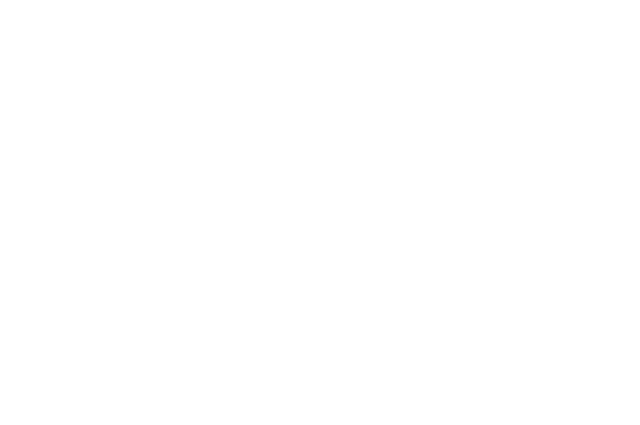
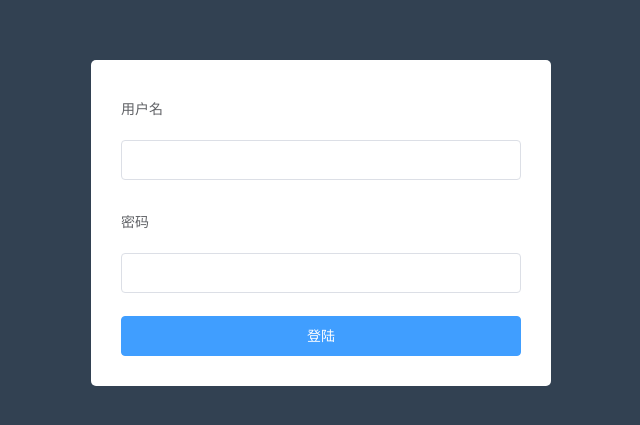
Before and after one commit to xiaole0218/mallmanager, a Vue app: page /#/login in a window 1280 px wide. Shown: the part 177-602 px from the top of the page, without its empty margins (319-959 px from the left). Built offline with nearby package versions, Linux system fonts and the light colour scheme.

Commit message:
登陆页面渲染-样式调整

```diff
--- a/index.html
+++ b/index.html
@@ -6,7 +6,9 @@
     <title>mallmanager</title>
   </head>
   <body>
-    <div id="app"></div>
+    <div id="app">
+
+    </div>
     <!-- built files will be auto injected -->
   </body>
 </html>
--- a/package.json
+++ b/package.json
@@ -10,6 +10,7 @@
     "build": "node build/build.js"
   },
   "dependencies": {
+    "element-ui": "^2.4.9",
     "vue": "^2.5.2",
     "vue-router": "^3.0.1"
   },
--- a/src/App.vue
+++ b/src/App.vue
@@ -11,5 +11,7 @@
 </script>
 
 <style>
-
+  #app{
+    height: 100%;
+  }
 </style>
--- /dev/null
+++ b/src/assets/css/index.css
@@ -0,0 +1,5 @@
+html, body {
+  height: 100%;
+  margin: 0;
+  padding: 0;
+}
--- a/src/main.js
+++ b/src/main.js
@@ -1,9 +1,12 @@
 // The Vue build version to load with the `import` command
 // (runtime-only or standalone) has been set in webpack.base.conf with an alias.
 import Vue from 'vue'
+import ElementUI from 'element-ui';
+import 'element-ui/lib/theme-chalk/index.css';
 import App from './App'
 import router from './router'
-
+import '@/assets/css/index.css'
+Vue.use(ElementUI);
 Vue.config.productionTip = false
 
 /* eslint-disable no-new */
--- /dev/null
+++ b/src/views/login.vue
@@ -0,0 +1,48 @@
+<template>
+<div class="login-wrap">
+  <el-form class="login-form" label-position="top" label-width="80px">
+    <el-form-item label="用户名">
+      <el-input v-model="formdata.username"></el-input>
+    </el-form-item>
+    <el-form-item label="密码">
+      <el-input v-model="formdata.password"></el-input>
+    </el-form-item>
+    <el-button class="login-button" type="primary">登陆</el-button>
+  </el-form>
+</div>
+</template>
+
+<script>
+    export default {
+        name: "login",
+      data() {
+          return {
+            formdata: {
+              username: '',
+              password: ''
+            }
+          }
+      }
+    }
+</script>
+
+<style scoped>
+  .login-wrap {
+    background-color: #324152;
+    height: 100%;
+    display: flex;
+    justify-content: center;
+    align-items: center;
+  }
+
+  .login-wrap .login-form {
+    background-color: #fff;
+    width: 400px;
+    padding: 30px;
+    border-radius: 5px;
+  }
+
+  .login-wrap .login-form .login-button {
+    width: 100%;
+  }
+</style>
```
Also changed, not shown: src/router/index.js (+6 -1 lines), 1 other file (tests, documents, lock files or other folders).
